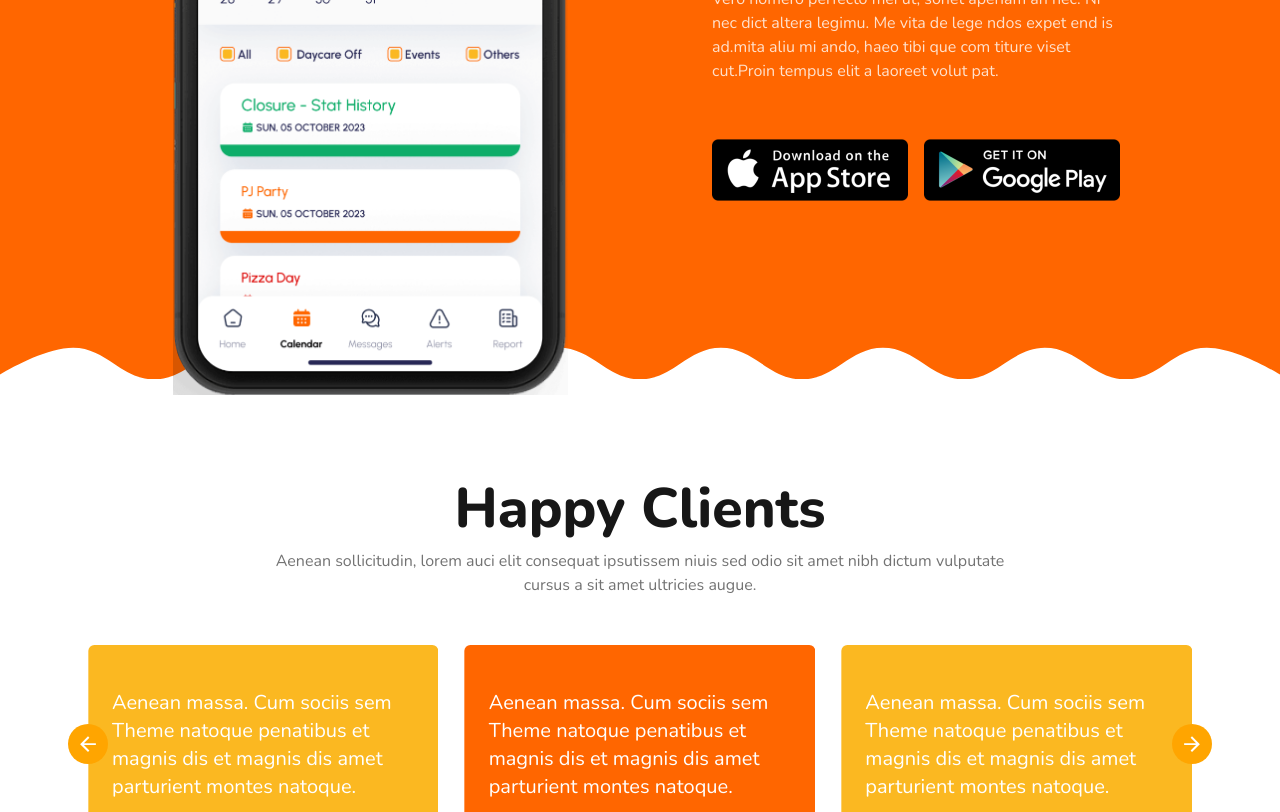
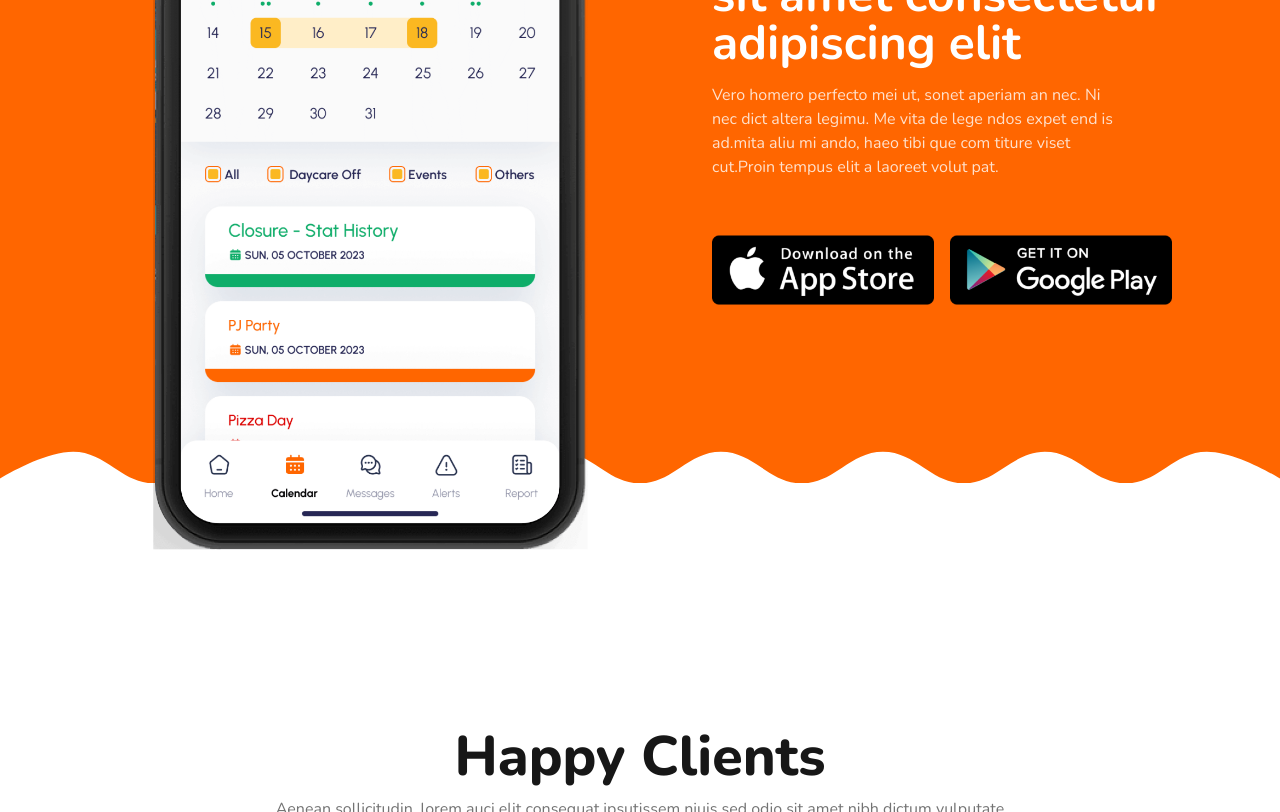
Before and after one commit to JuGit-pk/daycare-pilot, a Next.js app: page / in a window 1280 px wide. Shown: the part 5720-6532 px from the top of the page. Built offline with nearby package versions, Linux system fonts and the light colour scheme.

Commit message:
- feat(ui): implement and extend responsiveness of home page

```diff
--- a/src/components/common/pricing/index.tsx
+++ b/src/components/common/pricing/index.tsx
@@ -18,7 +18,7 @@ const Pricing = ({ className, isInverted = false }: IProps) => {
         className
       )}
     >
-      <Container className="space-y-5 py-24 lg:py-48">
+      <Container className="space-y-5 pt-24 pb-72 lg:pt-48">
         <p
           className={cn(
             " text-xl font-semibold",
--- a/src/components/layout/header/index.tsx
+++ b/src/components/layout/header/index.tsx
@@ -12,7 +12,7 @@ const Header = ({ children, className, isBear = true }: IProps) => {
   return (
     <header
       className={cn(
-        "bg-[#FBB821] pb-5 lg:pb-96 2xl:pb-[340px] pt-16 md:pt-28 relative",
+        "bg-[#FBB821] pb-5 lg:pb-72 xl:pb-96 2xl:pb-[340px] pt-16 md:pt-28 relative",
         className
       )}
     >
--- a/src/components/layout/wavy-wrapper/index.tsx
+++ b/src/components/layout/wavy-wrapper/index.tsx
@@ -18,7 +18,7 @@ const WavyWrapper = ({ children, className }: IProps) => {
         width={5000}
         height={5000}
         alt="bg"
-        className="absolute top-1 inset-x-0 -translate-y-full"
+        className="absolute top-0.5 md:top-1 inset-x-0 -translate-y-full"
       />
       {children}
       {/* bottom */}
@@ -27,7 +27,7 @@ const WavyWrapper = ({ children, className }: IProps) => {
         width={5000}
         height={5000}
         alt="bg"
-        className="absolute bottom-1 inset-x-0 translate-y-full"
+        className="absolute bottom-0.5 md:bottom-1 inset-x-0 translate-y-full"
       />
     </section>
   );
--- a/src/components/pages/home/dedicated-apps/card.tsx
+++ b/src/components/pages/home/dedicated-apps/card.tsx
@@ -19,9 +19,9 @@ const Card = ({ title, description, type, id }: IAppCardProps) => {
   return (
     <div
       className={cn(
-        "text-left py-28 px-9 transition-all duration-75 ease-in-out max-w-[582px] relative",
+        "text-left py-28 px-9 transition-all duration-75 ease-in-out max-w-[582px] relative mx-auto xl:mx-0",
         isHovered ? "text-[#262626]" : "text-[#FAFAFA]",
-        id % 2 === 0 ? "mr-auto" : "ml-auto"
+        id % 2 === 0 ? "xl:mr-auto" : "xl:ml-auto"
       )}
       onMouseEnter={() => setIsHovered(true)}
       onMouseLeave={() => setIsHovered(false)}
--- a/src/components/pages/home/dedicated-apps/index.tsx
+++ b/src/components/pages/home/dedicated-apps/index.tsx
@@ -5,8 +5,8 @@ import { DEDICATED_APPS } from "@/lib/constants";
 
 const DedicatedApps = () => {
   return (
-    <WavyWrapper>
-      <Container className="2xl:px-[152px]">
+    <WavyWrapper className="py-16 lg:pt-32 lg:pb-36">
+      <Container className="py 2xl:px-[152px]">
         <div>
           <h3 className="text-3xl lg:text-[50px] font-bold">
             Dedicated App for Parents & Teachers
@@ -16,7 +16,7 @@ const DedicatedApps = () => {
           </p>
         </div>
         {/* cards */}
-        <div className="grid gap-20 xl:grid-cols-2 pt-10 sm:pt-20">
+        <div className="grid gap-2 sm:gap-10 lg:gap-20 xl:grid-cols-2 pt-10 sm:pt-20">
           {DEDICATED_APPS.map((app, i) => (
             <Card
               id={i + 1}
--- a/src/components/pages/home/download/index.tsx
+++ b/src/components/pages/home/download/index.tsx
@@ -5,19 +5,21 @@ import WavyWrapper from "@/components/layout/wavy-wrapper";
 
 const Downlaod = () => {
   return (
-    <WavyWrapper className="text-left">
-      <Container className="grid grid-cols-2 gap-x-36 text-white">
+    <WavyWrapper className="text-left pt-[512px] pb-20 lg:pt-32 lg:pb-36">
+      <Container className="grid lg:grid-cols-2 gap-x-36 text-white">
         <div className="relative">
           <Image
-            className="absolute -translate-y-56 right-0 z-20"
+            // always make the image absolute center vertically to its parent
+            // className="absolute -translate-y-56 right-0 z-20"
+            className="absolute z-10 -top-[745px] lg:top-1/2 right-1/2 lg:right-0 transform translate-x-1/2 lg:translate-x-0 lg:scale-110 lg:-translate-y-1/2 w-[350px] lg:w-[395px]"
             src="/assets/mobile.png"
             width={395}
             height={1200}
             alt="phone"
           />
         </div>
-        <div className="max-w-[460px]">
-          <h3 className="text-5xl font-bold">
+        <div className="max-w-[460px] text-center lg:text-left mx-auto lg:mx-0">
+          <h3 className="text-4xl xl:text-5xl font-bold">
             Lorem ipsum dolor sit amet consectetur adipiscing elit
           </h3>
           <p className="max-w-[416px] text-base mt-4 opacity-80">
@@ -26,16 +28,16 @@ const Downlaod = () => {
             ando, haeo tibi que com titure viset cut.Proin tempus elit a laoreet
             volut pat.
           </p>
-          <div className="flex space-x-4 mt-14">
+          <div className="flex space-x-4 mt-14 shrink-0">
             <Image
-              className="cursor-pointer"
+              className="cursor-pointer object-contain flex-1 w-40 lg:w-48"
               src="/assets/app-store.png"
               width={196}
               height={62}
               alt="app-store"
             />
             <Image
-              className="cursor-pointer"
+              className="cursor-pointer object-contain flex-1 w-40 lg:w-48"
               src="/assets/play-store.png"
               width={196}
               height={62}
--- a/src/components/pages/home/reviews/index.tsx
+++ b/src/components/pages/home/reviews/index.tsx
@@ -4,7 +4,7 @@ import Swiper from "./swiper";
 
 const Reviews = () => {
   return (
-    <section className="py-20 lg:pt-36 lg:pb-20">
+    <section className="py-20 lg:pt-36 lg:pb-20 xl:pt-72 xl:pb-28">
       <Container className="text-center text-[#171717]">
         <div className="max-w-[750px] flex flex-col items-center mx-auto">
           <h3 className="text-4xl lg:text-[55.5px] font-extrabold">
```
